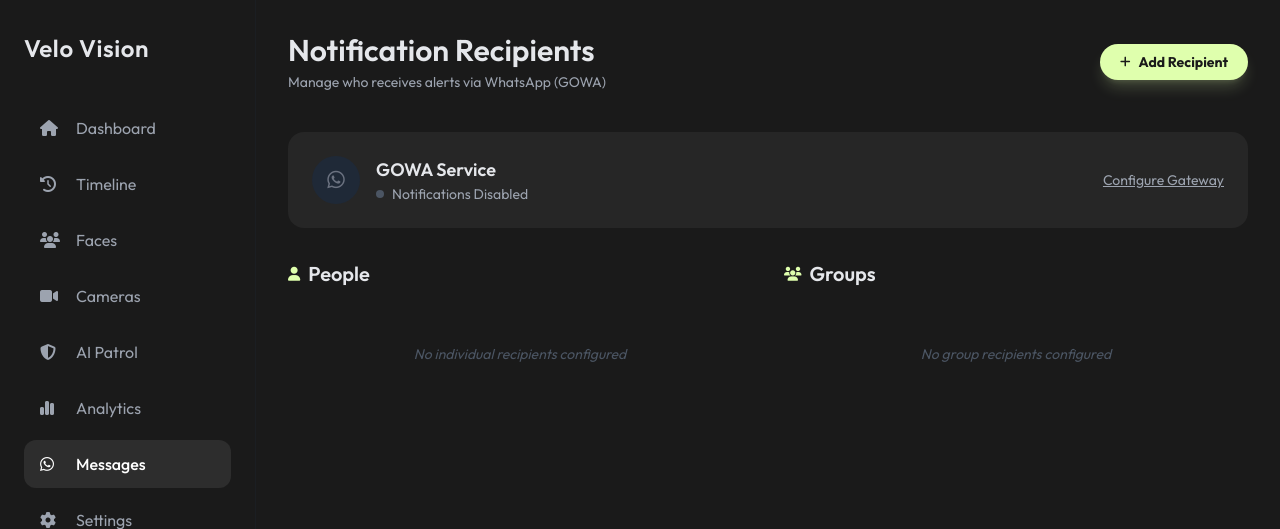
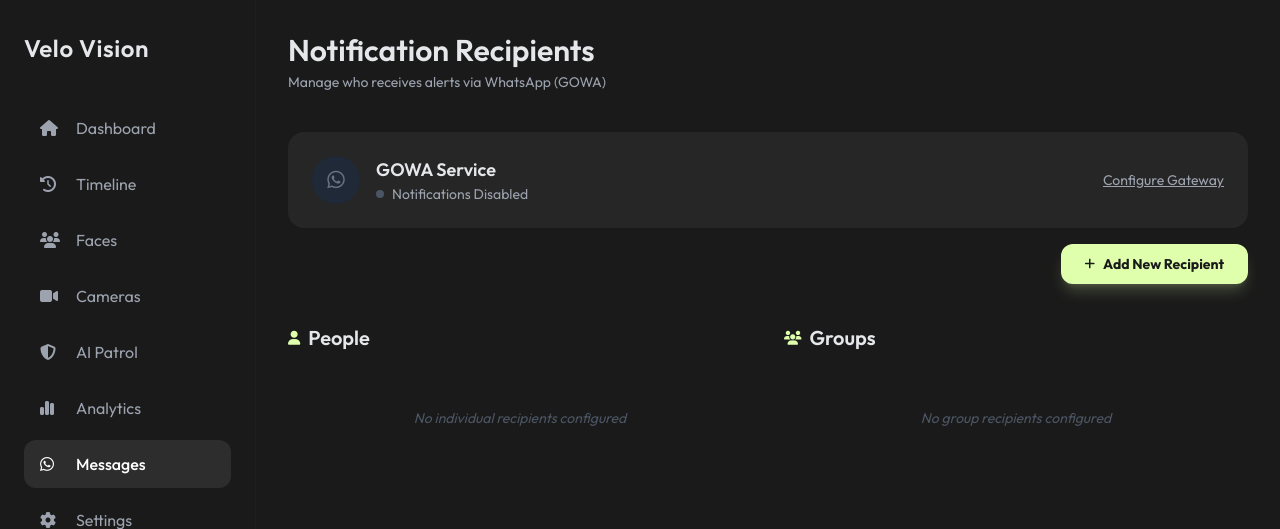
Before and after one commit to mniroy/velovision, a FastAPI app: page /messages in a window 1280 px wide. Shown: the top 529 px of the page. Run offline with FastAPI, Linux system fonts and the light colour scheme; data that the repository does not hold is empty; some libraries are stand-ins or nearby versions.

Commit message:
UI: Relocate Add Recipient button below GOWA service for better UX flow.

```diff
--- a/src/templates/messages.html
+++ b/src/templates/messages.html
@@ -16,19 +16,15 @@
 
 {% block content %}
 <div class="p-8">
-    <header class="flex justify-between items-center mb-10">
+    <header class="mb-10">
         <div>
             <h2 class="text-3xl font-semibold">Notification Recipients</h2>
             <p class="text-gray-400 text-sm mt-1">Manage who receives alerts via WhatsApp (GOWA)</p>
         </div>
-        <button onclick="openAddModal()"
-            class="bg-[#dfffad] text-[#1a1a1a] px-5 py-2 rounded-full text-sm font-bold hover:brightness-90 transition-all flex items-center gap-2 shadow-lg shadow-[#dfffad]/20">
-            <i class="fa-solid fa-plus text-xs"></i> Add Recipient
-        </button>
     </header>
 
     <!-- Connectivity Status -->
-    <div class="card rounded-2xl p-6 mb-8 flex flex-col md:flex-row items-center justify-between gap-6">
+    <div class="card rounded-2xl p-6 mb-4 flex flex-col md:flex-row items-center justify-between gap-6">
         <div class="flex items-center gap-4">
             <div id="wa-status-icon"
                 class="w-12 h-12 rounded-full bg-gray-800 flex items-center justify-center text-gray-500 text-xl transition-colors">
@@ -45,6 +41,13 @@
             <button onclick="openConfigModal()" class="text-sm text-gray-400 hover:text-white underline">Configure
                 Gateway</button>
         </div>
+    </div>
+
+    <div class="flex justify-end mb-10">
+        <button onclick="openAddModal()"
+            class="bg-[#dfffad] text-[#1a1a1a] px-6 py-2.5 rounded-xl text-sm font-bold hover:brightness-90 transition-all flex items-center gap-2 shadow-lg shadow-[#dfffad]/20">
+            <i class="fa-solid fa-plus text-xs"></i> Add New Recipient
+        </button>
     </div>
 
     <div class="grid grid-cols-1 lg:grid-cols-2 gap-8">
```
